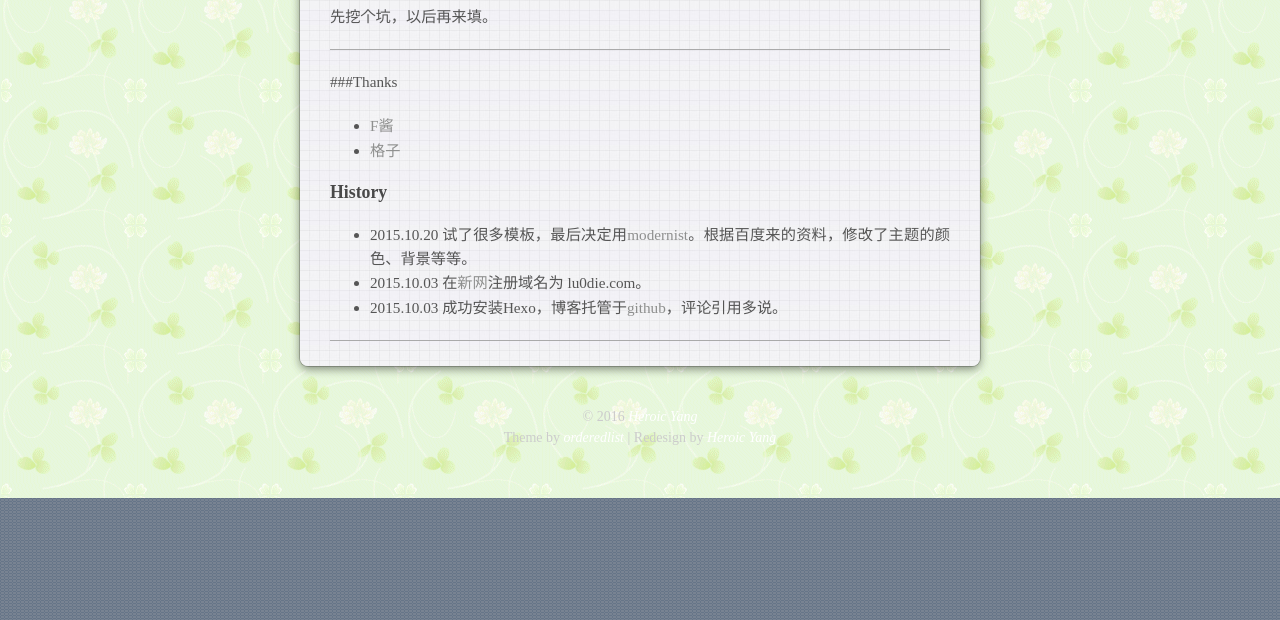
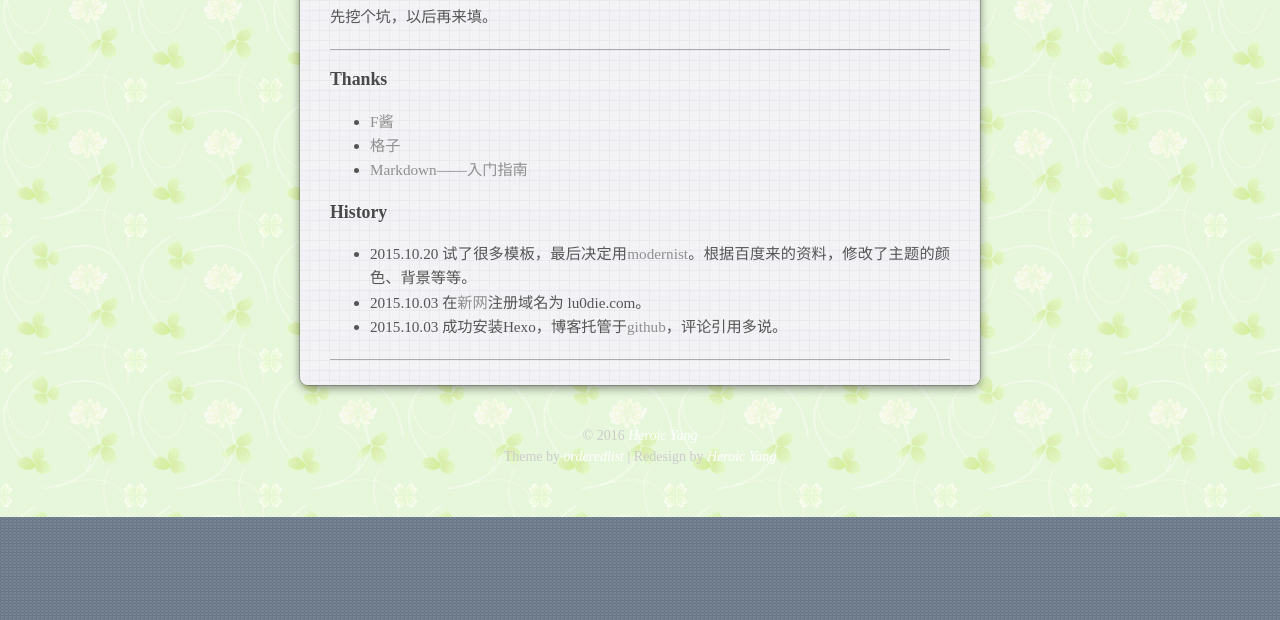
Before and after one commit to lu0die/lu0die.github.io, a plain HTML site: page about/index.html in a window 1280 px wide. Shown: the part 180-800 px from the top of the page. Drawn offline with nearby package versions, Linux system fonts and the light colour scheme; a script that the page names is missing.

Commit message:
Site updated: 2016-01-01 21:35:13

```diff
--- a/about/index.html
+++ b/about/index.html
@@ -12,10 +12,10 @@
 
     <meta name="description" content="先挖个坑，以后再来填。
 
-###Thanks
-
+Thanks
 F酱
 格子
+Markdown——入门指南
 
 History
 2015.10.20 试了很多模板，最后决定用modernist。根据百度来的资料，修改了主题的颜色、背景等等。
@@ -24,10 +24,10 @@ History
 
   <meta name="description" content="先挖个坑，以后再来填。
 
-###Thanks
-
+Thanks
 F酱
 格子
+Markdown——入门指南
 
 History
 2015.10.20 试了很多模板，最后决定用modernist。根据百度来的资料，修改了主题的颜色、背景等等。
@@ -39,24 +39,24 @@ History
 <meta property="og:site_name" content="罐子不知道">
 <meta property="og:description" content="先挖个坑，以后再来填。
 
-###Thanks
-
+Thanks
 F酱
 格子
+Markdown——入门指南
 
 History
 2015.10.20 试了很多模板，最后决定用modernist。根据百度来的资料，修改了主题的颜色、背景等等。
 2015.10.03 在新网注册域名为 lu0die.com。
 2015.10.03 成功安装Hexo，博客托管于github，评论引用多说。">
-<meta property="og:updated_time" content="2016-01-01T13:31:44.433Z">
+<meta property="og:updated_time" content="2016-01-01T13:34:54.336Z">
 <meta name="twitter:card" content="summary">
 <meta name="twitter:title" content="关于我">
 <meta name="twitter:description" content="先挖个坑，以后再来填。
 
-###Thanks
-
+Thanks
 F酱
 格子
+Markdown——入门指南
 
 History
 2015.10.20 试了很多模板，最后决定用modernist。根据百度来的资料，修改了主题的颜色、背景等等。
@@ -107,10 +107,10 @@ History
 
       <p>先挖个坑，以后再来填。</p>
 <hr>
-<p>###Thanks</p>
-<ul>
+<h3 id="Thanks">Thanks</h3><ul>
 <li><a href="http://fueis.com/" target="_blank" rel="external">F酱</a></li>
 <li><a href="http://www.iiros.com/" target="_blank" rel="external">格子</a></li>
+<li><a href="http://www.jianshu.com/p/1e402922ee32/" target="_blank" rel="external">Markdown——入门指南</a></li>
 </ul>
 <h3 id="History">History</h3><ul>
 <li>2015.10.20 试了很多模板，最后决定用<a href="https://github.com/heroicyang/hexo-theme-modernist" target="_blank" rel="external">modernist</a>。根据百度来的资料，修改了主题的颜色、背景等等。</li>
```
